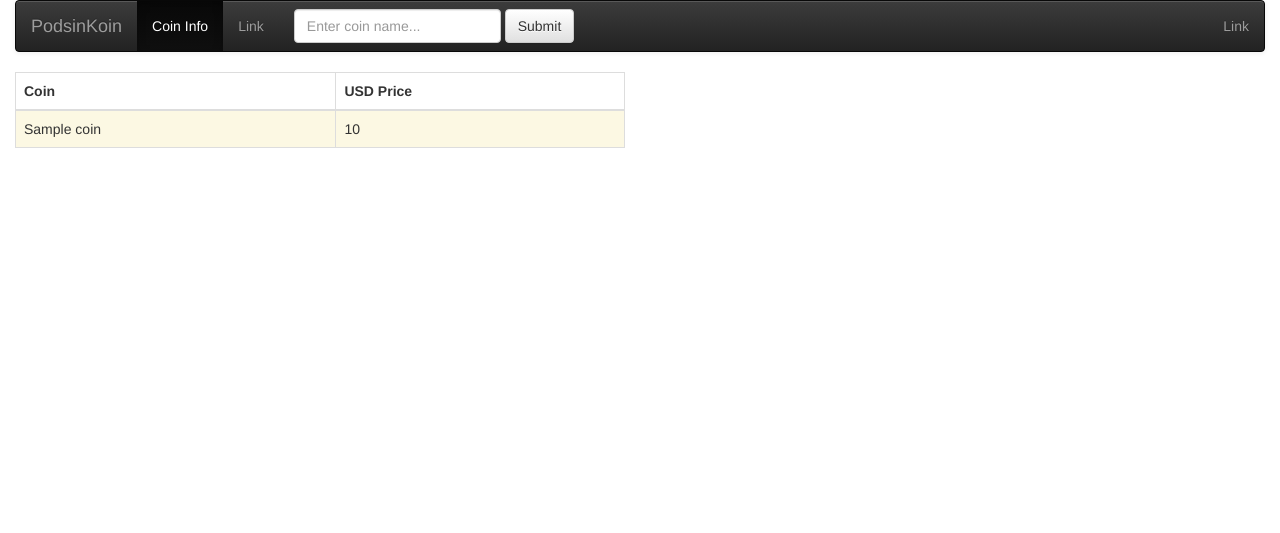
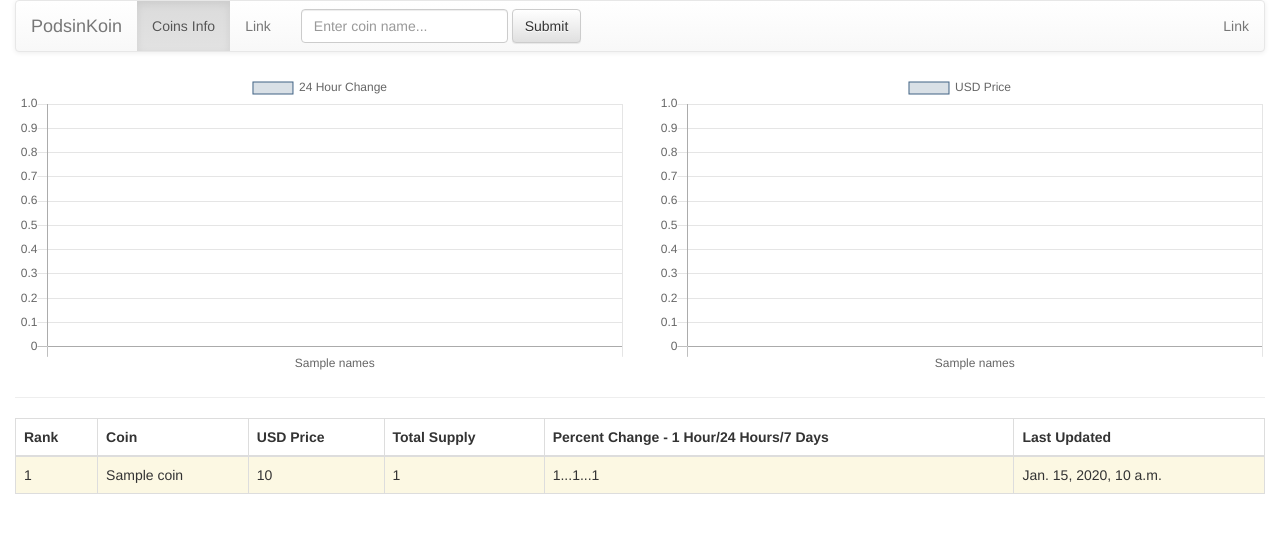
Before and after one commit to Podsinko/coinmarketcap, a Django app: template gladiolus/page1/templates/page1/index.html in a window 1280 px wide. Shown: the top 533 px of the page. Run offline with Django 3.2, Linux system fonts and the light colour scheme; the template is opened without the code that fills it: most values are stand-ins (such as "Sample title", 1, 10 or a date in 2020); some libraries are stand-ins or nearby versions.

Commit message:
Graph update

```diff
--- a/gladiolus/page1/templates/page1/index.html
+++ b/gladiolus/page1/templates/page1/index.html
@@ -11,12 +11,13 @@
 
   <!-- Latest compiled and minified JavaScript -->
   <script src="https://maxcdn.bootstrapcdn.com/bootstrap/3.3.7/js/bootstrap.min.js" integrity="sha384-Tc5IQib027qvyjSMfHjOMaLkfuWVxZxUPnCJA7l2mCWNIpG9mGCD8wGNIcPD7Txa" crossorigin="anonymous"></script>
+  <script src="https://cdnjs.cloudflare.com/ajax/libs/Chart.js/2.7.1/Chart.bundle.js"></script>
  </head>
  <body>
      <div class="container-fluid">
          <div class="row">
 		<div class="col-md-12">
-			<nav class="navbar navbar-default navbar-inverse" role="navigation">
+			<nav class="navbar navbar-default" role="navigation">
 				<div class="navbar-header">
 
 					<button type="button" class="navbar-toggle" data-toggle="collapse" data-target="#bs-example-navbar-collapse-1">
@@ -27,7 +28,7 @@
 				<div class="collapse navbar-collapse" id="bs-example-navbar-collapse-1">
 					<ul class="nav navbar-nav">
 						<li class="active">
-							<a href="#">Coin Info</a>
+							<a href="#">Coins Info</a>
 						</li>
 						<li>
 							<a href="#">Link</a>
@@ -48,59 +49,174 @@
 						</li>
 					</ul>
 				</div>
-
 			</nav>
 		</div>
 	</div>
     {% if coin %}
 	<div class="row">
         <div class="col-md-6">
+            <canvas id="myChart1"></canvas>
+            <script>
+            var ctx = document.getElementById("myChart1").getContext('2d');
+            var changes = {{ changes }};
+            var names = "{{ names }}".split("/");
+            var myChart = new Chart(ctx, {
+                type: 'bar',
+                data: {
+                    labels: names,
+                    datasets: [{
+                        label: '24 Hour Change',
+                        data: changes,
+                        backgroundColor: [
+                            'rgba(65, 99, 132, 0.2)',
+                            'rgba(123, 162, 235, 0.2)',
+                            'rgba(78, 206, 86, 0.2)',
+                            'rgba(88, 192, 192, 0.2)',
+                            'rgba(24, 102, 255, 0.2)',
+                            'rgba(255, 99, 132, 0.2)',
+                            'rgba(54, 162, 235, 0.2)',
+                            'rgba(255, 206, 86, 0.2)',
+                            'rgba(75, 192, 192, 0.2)',
+                            'rgba(153, 102, 255, 0.2)'
+                        ],
+                        borderColor: [
+                            'rgba(65, 99, 132, 1)',
+                            'rgba(123, 162, 235, 1)',
+                            'rgba(78, 206, 86, 1)',
+                            'rgba(88, 192, 192, 1)',
+                            'rgba(24, 102, 255, 1)',
+                            'rgba(255,99,132,1)',
+                            'rgba(54, 162, 235, 1)',
+                            'rgba(255, 206, 86, 1)',
+                            'rgba(75, 192, 192, 1)',
+                            'rgba(153, 102, 255, 1)'
+                        ],
+                        borderWidth: 1
+                    }]
+                },
+                options: {
+                    scales: {
+                        yAxes: [{
+                            ticks: {
+                                beginAtZero:true
+                            }
+                        }]
+                    }
+                }
+            });
+            </script>
+		</div>
+		<div class="col-md-6">
+            <canvas id="myChart2"></canvas>
+            <script>
+            var ctx = document.getElementById("myChart2").getContext('2d');
+            var datalinks = {{ datalinks }};
+            var names = "{{ names }}".split("/");
+            var myChart = new Chart(ctx, {
+                type: 'bar',
+                data: {
+                    labels: names,
+                    datasets: [{
+                        label: 'USD Price',
+                        data: datalinks,
+                        backgroundColor: [
+                            'rgba(65, 99, 132, 0.2)',
+                            'rgba(123, 162, 235, 0.2)',
+                            'rgba(78, 206, 86, 0.2)',
+                            'rgba(88, 192, 192, 0.2)',
+                            'rgba(24, 102, 255, 0.2)',
+                            'rgba(255, 99, 132, 0.2)',
+                            'rgba(54, 162, 235, 0.2)',
+                            'rgba(255, 206, 86, 0.2)',
+                            'rgba(75, 192, 192, 0.2)',
+                            'rgba(153, 102, 255, 0.2)'
+                        ],
+                        borderColor: [
+                            'rgba(65, 99, 132, 1)',
+                            'rgba(123, 162, 235, 1)',
+                            'rgba(78, 206, 86, 1)',
+                            'rgba(88, 192, 192, 1)',
+                            'rgba(24, 102, 255, 1)',
+                            'rgba(255,99,132,1)',
+                            'rgba(54, 162, 235, 1)',
+                            'rgba(255, 206, 86, 1)',
+                            'rgba(75, 192, 192, 1)',
+                            'rgba(153, 102, 255, 1)'
+                        ],
+                        borderWidth: 1
+                    }]
+                },
+                options: {
+                    scales: {
+                        yAxes: [{
+                            ticks: {
+                                beginAtZero:true
+                            }
+                        }]
+                    }
+                }
+            });
+            </script>
+		</div>
+        <div class="col-md-12">
+            <hr />
+        </div>
+		<div class="col-md-12">
             <table class="table table-bordered table-hover">
                 <thead>
                     <tr>
+                        <th>
+                            Rank
+                        </th>
                         <th>
                             Coin
                         </th>
                         <th>
                             USD Price
                         </th>
+                        <th>
+                            Total Supply
+                        </th>
+                        <th>
+                            Percent Change - 1 Hour/24 Hours/7 Days
+                        </th>
+                        <th>
+                            Last Updated
+                        </th>
                     </tr>
                 </thead>
                 <tbody>
                     {% for c in coin %}
-                    {% if c.price_usd > 2000 %}
+                        {% if c.percent_change_24h > 10 %}
                         <tr class="success">
+                        {% elif c.percent_change_24h < 0 %}
+                        <tr class="danger">
+                        {% else %}
+                        <tr class="warning">
+                        {% endif %}
+
+                            <td>
+                                {{ c.rank }}
+                            </td>
                             <td>
                                 {{ c.name }}
                             </td>
                             <td>
                                 {{ c.price_usd }}
                             </td>
-                    </tr>
-                    {% elif c.price_usd < 1 %}
-                    <tr class="danger">
                             <td>
-                            {{ c.name }}
+                                {{ c.total_supply }}
                             </td>
                             <td>
-                            {{ c.price_usd }}
+                                {{ c.percent_change_1h }}...{{ c.percent_change_24h }}...{{ c.percent_change_7d }}
+                            </td>
+                            <td>
+                                {{ c.last_updated }}
                             </td>
                         </tr>
-                    {% else %}
-                    <tr class="warning">
-                        <td>
-                            {{ c.name }}
-                        </td>
-                        <td>
-                            {{ c.price_usd }}
-                        </td>
-                    </tr>
-                    {% endif %}
                     {% endfor %}
                 </tbody>
             </table>
-		</div>
-		<div class="col-md-6">
 		</div>
 	</div>
     {% endif %}
```
Also changed, not shown: gladiolus/page1/views.py (+12 -3 lines), gladiolus/parser.py (+11 -3 lines). Lines whose indentation alone changed are shown as unchanged.
